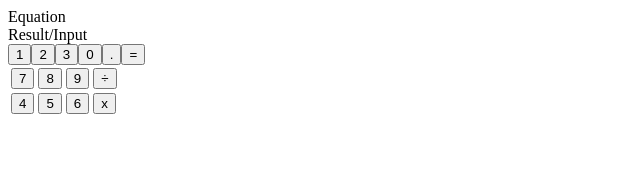
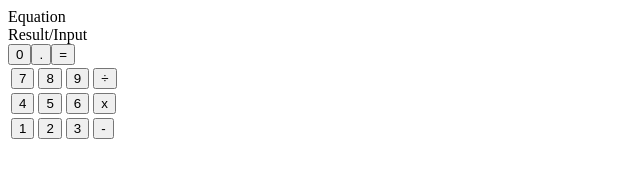
Before and after one commit to JessToni/calculator, a plain HTML site: page index.html in a window 1280 px wide. Shown: the whole page, without its empty margins (0-640 px from the left). Drawn offline with Linux system fonts and the light colour scheme.

Commit message:
Add third table row and nest buttons in <td>

```diff
--- a/index.html
+++ b/index.html
@@ -19,19 +19,20 @@
                     <td><button id="seven">7</button></td>
                     <td><button id="eight">8</button></td>
                     <td><button id="nine">9</button></td>
-                    <td><button id="÷">÷</button></td>
+                    <td><button id="divide">÷</button></td>
                 </tr>
                 <tr>
                     <td><button id="four">4</button></td>
                     <td><button id="five">5</button></td>
                     <td><button id="six">6</button></td>
-                    <td><button id="x">x</button></td>
+                    <td><button id="times">x</button></td>
                 </tr>
-            <button id="one">1</button>
-            <button id="two">2</button>
-            <button id="three">3</button>
-
-
+                <tr>
+                    <td><button id="one">1</button></td>
+                    <td><button id="two">2</button></td>
+                    <td><button id="three">3</button></td>
+                    <td><button id="minus">-</button></td>
+                </tr>
             <button id="zero">0</button>
             <button id="dot">.</button>
             <button id="equals">=</button>
```
